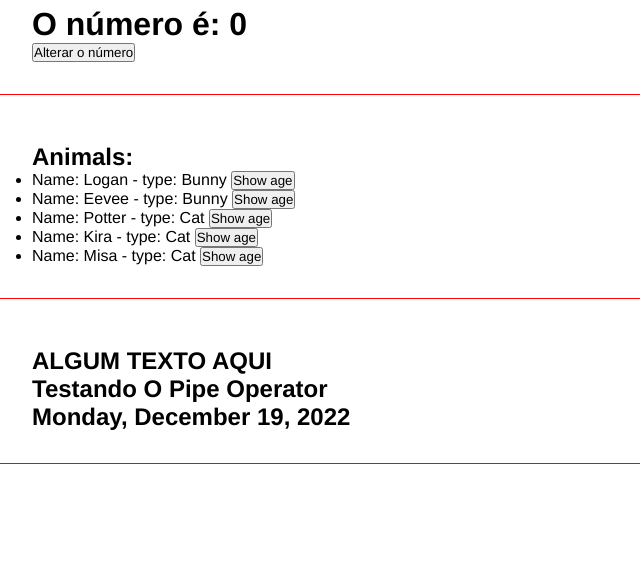
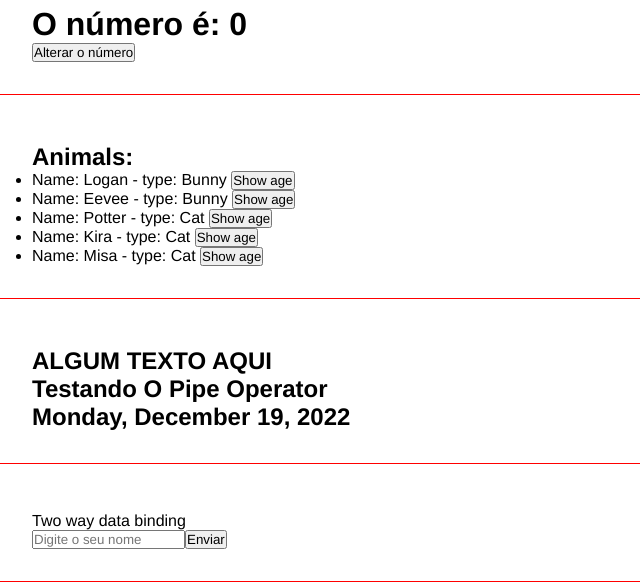
Before and after one commit to prissycorrea/curso-angular, an Angular app: page / in a window 1280 px wide. Shown: the part 588-1176 px from the top of the page, without its empty margins (0-640 px from the left). Built offline with nearby package versions, Linux system fonts and the light colour scheme.

Commit message:
two way data binding

```diff
--- a/src/app/app.component.html
+++ b/src/app/app.component.html
@@ -6,3 +6,4 @@
 <app-emitter></app-emitter>
 <app-list-render></app-list-render>
 <app-pipes></app-pipes>
+<app-two-way-biding></app-two-way-biding>
--- /dev/null
+++ b/src/app/components/two-way-biding/two-way-biding.component.html
@@ -0,0 +1,10 @@
+<div class="class">
+  <p>Two way data binding</p>
+  <form>
+    <input type="text" [(ngModel)]="name" name="name" placeholder="Digite o seu nome">
+    <input type="submit" value="Enviar">
+  </form>
+  <div *ngIf="name !== ''">
+    <p>O nome é: {{name}}</p>
+  </div>
+</div>
--- /dev/null
+++ b/src/app/components/two-way-biding/two-way-biding.component.ts
@@ -0,0 +1,11 @@
+import { Component } from '@angular/core';
+
+@Component({
+  selector: 'app-two-way-biding',
+  templateUrl: './two-way-biding.component.html',
+  styleUrls: ['./two-way-biding.component.css']
+})
+export class TwoWayBidingComponent {
+  name: string = '';
+
+}
```
Also changed, not shown: src/app/app.module.ts (+6 -2 lines), src/app/components/two-way-biding/two-way-biding.component.css (added), 1 other file (tests, documents, lock files or other folders).
